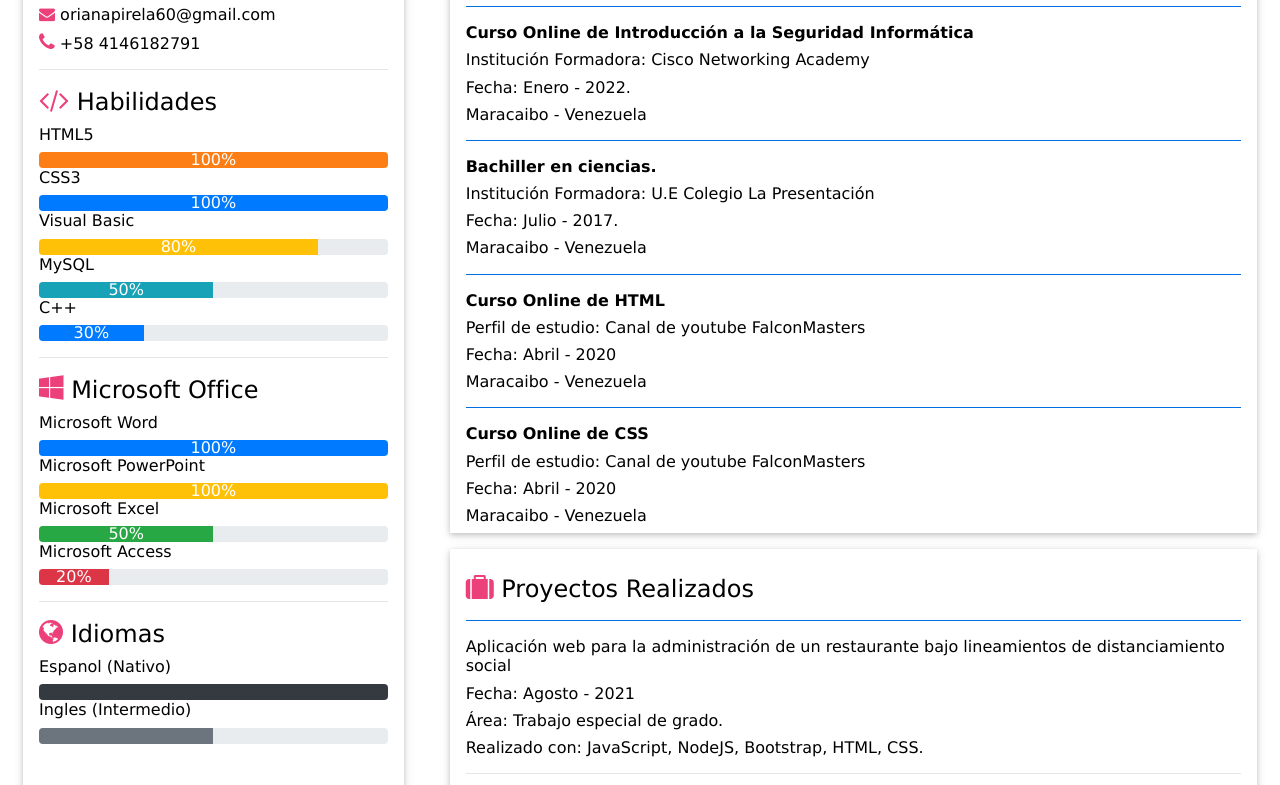
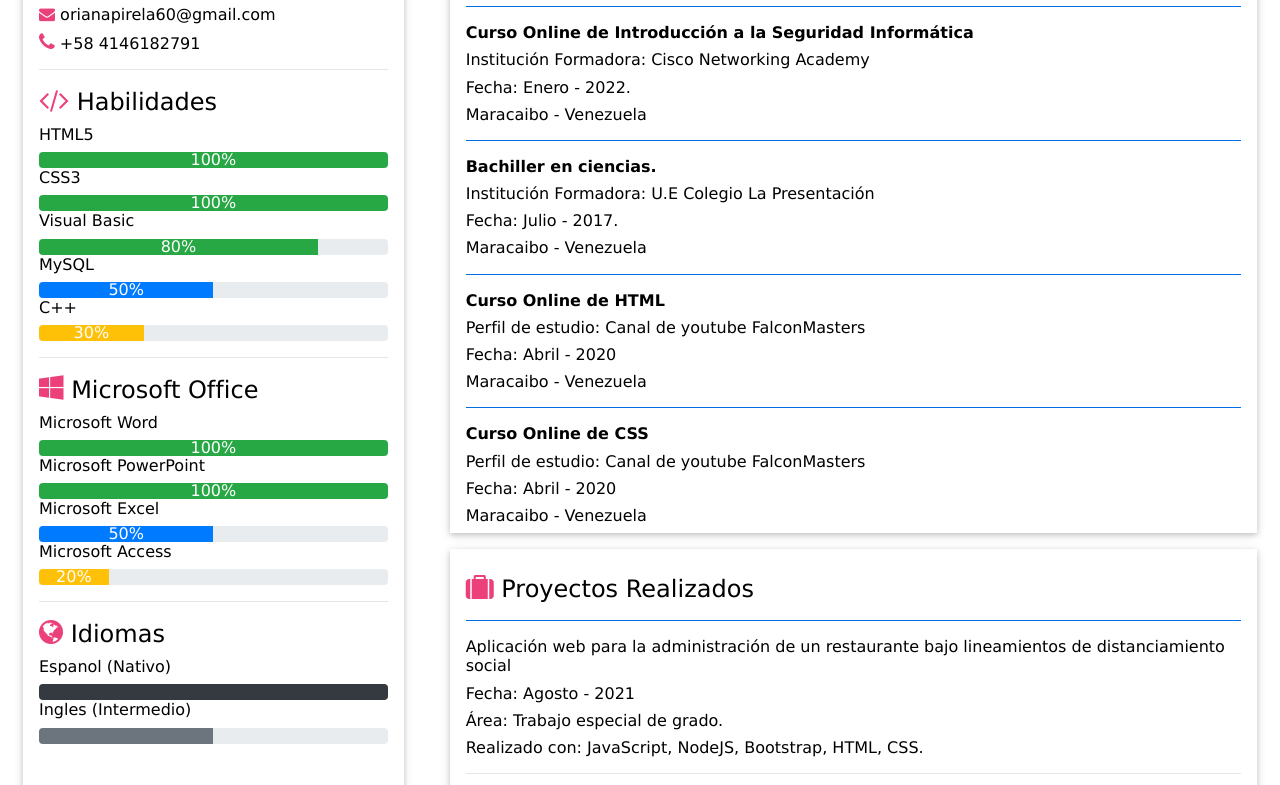
Before and after one commit to orianavpirela/Portafolio, a plain HTML site: page index.html in a window 1280 px wide. Shown: the part 662-1447 px from the top of the page. Drawn offline with nearby package versions, Linux system fonts and the light colour scheme; a script that the page names is missing.

Commit message:
Update index.html

```diff
--- a/index.html
+++ b/index.html
@@ -85,23 +85,23 @@
               <h4><i class="fa fa-code" style="font-size: 28px;"></i> Habilidades</h4>
               <h6 class="slideanim">HTML5</h6>
               <div class="progress">
-                <div class="progress-bar slideanim" style="width:100%; background-color: #fd7e14">100%</div>
+                <div class="progress-bar slideanim bg-success" style="width:100%; background-color: #fd7e14">100%</div>
               </div>
               <h6 class="slideanim">CSS3</h6>
               <div class="progress">
-                <div class="progress-bar slideanim bg-primary" style="width:100%">100%</div>
+                <div class="progress-bar slideanim bg-success" style="width:100%">100%</div>
               </div>
               <h6 class="slideanim">Visual Basic</h6>
               <div class="progress">
-                <div class="progress-bar slideanim bg-warning" style="width:80%">80%</div>
+                <div class="progress-bar slideanim bg-success" style="width:80%">80%</div>
               </div>
               <h6 class="slideanim">MySQL</h6>
               <div class="progress">
-                <div class="progress-bar slideanim bg-info" style="width:50%">50%</div>
+                <div class="progress-bar slideanim" style="width:50%">50%</div>
               </div>
               <h6 class="slideanim">C++</h6>
               <div class="progress">
-                <div class="progress-bar slideanim bg-primary" style="width:30%">30%</div>
+                <div class="progress-bar slideanim bg-warning" style="width:30%">30%</div>
               </div>
 
 
@@ -109,19 +109,19 @@
               <h4><i class="fa fa-windows" style="font-size: 28px;"></i> Microsoft Office</h4>
               <h6 class="slideanim">Microsoft Word</h6>
               <div class="progress">
-                <div class="progress-bar slideanim bg-primary" style="width: 100%">100%</div>
+                <div class="progress-bar slideanim bg-success" style="width: 100%">100%</div>
               </div>
               <h6 class="slideanim">Microsoft PowerPoint</h6>
               <div class="progress">
-                <div class="progress-bar slideanim bg-warning" style="width: 100%">100%</div>
+                <div class="progress-bar slideanim bg-success" style="width: 100%">100%</div>
               </div>
               <h6 class="slideanim">Microsoft Excel</h6>
               <div class="progress">
-                <div class="progress-bar slideanim bg-success" style="width:50%">50%</div>
+                <div class="progress-bar slideanim" style="width:50%">50%</div>
               </div>
               <h6 class="slideanim">Microsoft Access</h6>
               <div class="progress">
-                <div class="progress-bar slideanim bg-danger" style="width: 20%">20%</div>
+                <div class="progress-bar slideanim bg-warning" style="width: 20%">20%</div>
               </div>
 
               <hr>
```
